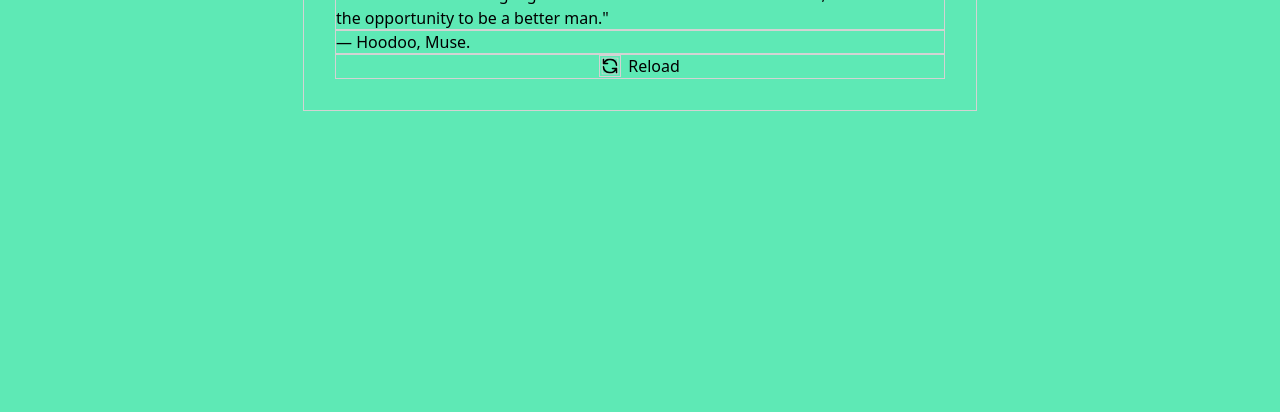
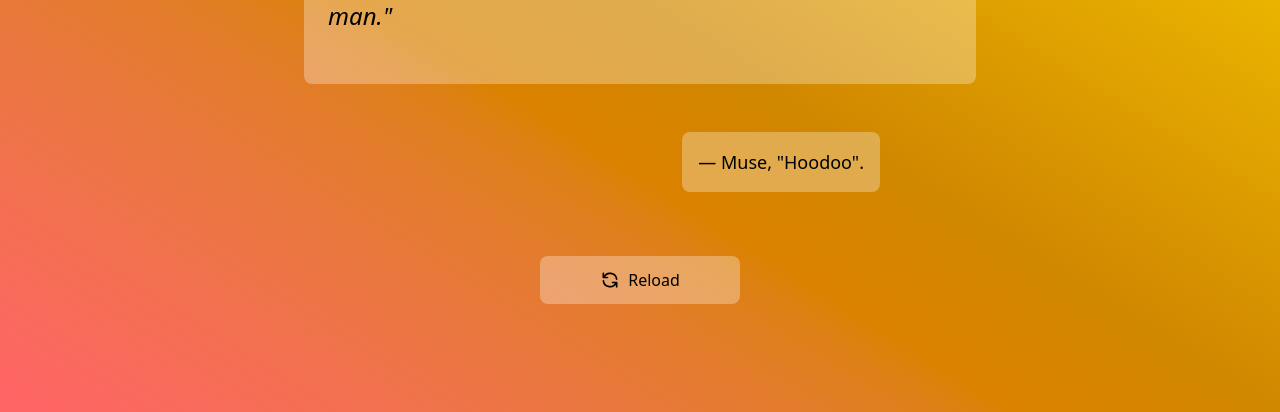
Before and after one commit to lumland03/lyric-generator, a website built with Vite: page index.html in a window 1280 px wide. Shown: the part 388-800 px from the top of the page. Built offline with nearby package versions, Linux system fonts and the light colour scheme.

Commit message:
updated quote formats and added backgrounds

```diff
--- a/index.html
+++ b/index.html
@@ -13,26 +13,26 @@
 
   </head>
 
-<body id="body" class="min-h-screen flex items-center justify-center bg-emerald-300">
+<body id="body" class="min-h-screen flex items-center justify-center bg-linear-to-tr from-red-400 via-yellow-600 to-yellow-300">
 
   <!-- Main Content Container   -->
-  <main class="p-8 max-w-2xl w-full relative">
+  <main class="p-8 max-w-2xl w-full relative m-4 ">
 
-    <h1 class=" text-center text-3xl bg-emerald-600">
+    <h1 class=" text-center text-5xl  bg-white/30 m-3 p-8 self-center rounded-lg text-white font-bold">
       Lyric Generator
     </h1>
 
-    <section class="">
+    <section class="p-4 m-4 backdrop:blur-2xl flex flex-col items-center justify-center rounded-lg ">
       <!--   -->
-      <blockquote id="quote-text" class="">
+      <blockquote id="quote-text" class=" m-4 p-6 bg-white/30 text-2xl italic rounded-lg w-2xl h-50 flex items-center justify-center text-left ">
         "And I've had recurring nightmares that I was loved for who I am, and missed the opportunity to be a better man."
       </blockquote>
-      <p id="quote-author" class="">
-        — Hoodoo, Muse.
+      <p id="quote-author" class=" bg-white/30 text-right m-8 p-4 self-end rounded-lg text-lg ">
+        — Muse, "Hoodoo".
       </p>
     </section>
 
-    <button id="refresh-btn" class="group w-full hover:bg-gray-100 flex items-center justify-center gap-2">
+    <button id="refresh-btn" class="group w-50  bg-white/30 hover:bg-gray-100 flex items-center justify-center gap-2 m-2 p-3 hover:duration-500 mx-auto rounded-lg">
       <svg class="w-5 h-5 transition-transform duration-300 group-hover:rotate-180" fill="none" stroke="currentColor" viewBox="0 0 24 24">
         <path stroke-linecap="round" stroke-linejoin="round" stroke-width="2" d="M4 4v5h.582m15.356 2A8.001 8.001 0 004.582 9m0 0H9m11 11v-5h-.581m0 0a8.003 8.003 0 01-15.357-2m15.357 2H15"></path>
       </svg>
--- a/src/script.js
+++ b/src/script.js
@@ -1,74 +1,87 @@
 console.log('👍 JS Connected');
 
 // Tailwind Background Utlities
-// const backgrounds = ["bg-red-300", "bg-green-300", "bg-blue-600  bg-emerald-300", ];
+const backgrounds = ["bg-gradient-to-r from-emerald-400 to-cyan-400", "bg-gradient-to-tr from-red-400 via-yellow-600 to-yellow-300", "bg-gradient-to-br from-slate-900 via-sky-900 to-slate-700", "bg-gradient-to-br from-zinc-900 via-cyan-600 to-blue-900", "bg-gradient-to-r from-cyan-500 to-blue-500", "bg-gradient-to-r from-emerald-500 to-emerald-900", "bg-gradient-to-br from-red-300 via-fuchsia-600 to-amber-300", "bg-gradient-to-tr from-rose-300 to-orange-600" ,];
 
 // Sample design quotes JSON data
 const quotes = [
   {
     quote: "And I've had recurring nightmares that I was loved for who I am, and missed the opportunity to be a better man.",
-    author: "Hoodoo, Muse",
-    background: "bg-[URL(/assets/hoodoo.png)] bg-cover bg-center"
+    author: 'Muse, "Hoodoo"',
+    // background: "bg-[url(./assets/hoodoo.png)] bg-contain bg-center"
+
   },
   {
     quote: "Oh my love was punished long ago, it took the death of hope to let you go.",
-    author: "Snuff, Slipknot",
-    background: "bg-[URL(/assets/snuff.png)] bg-cover bg-center"
+    author: 'Slipknot, "Snuff"',
+    // background: "bg-[url(./assets/snuff.png)] bg-contain bg-center "
+
   },
   {
     quote: "Now I think I understand how this world can overcome a man.",
-    author: "Fiction, Avenged Sevenfold",
-    background: "bg-[URl(/assets/fiction.png)] bg-cover bg-center"
+    author: 'Avenged Sevenfold, "Fiction"',
+    // background: "bg-[url(./assets/fiction.png)] bg-contain bg-center backdrop-blur-md"
+
   },
   {
     quote: "He who makes a beast out of himself gets rid of the pain of being a man.",
-    author: "Bat Country, Avenged Sevenfold",
-    background: "bg-[URL(/assets/batCountry.png)] bg-cover bg-center"
+    author: 'Avenged Sevenfold, "Bat Country"',
+    // background: "bg-[url(./assets/batCountry.png)] bg-contain bg-center "
+
   },
   {
     quote: "Only you can save me from my lack of self control.",
-    author: "Good Things Go, Linkin Park",
-    background: "bg-[URL(/assets/goodThings.png)] bg-cover bg-center"
+    author: 'Linkin Park, "Good Things Go"',
+    // background: "bg-[url(./assets/goodThings.png)] bg-conatin bg-center "
+
   },
   {
     quote: "I must've called a thousand times to tell you I'm sorry for everything that I've done.",
-    author: "Hello, Adele",
-    background: "bg-[URL(/assets/hello.png)] bg-cover bg-center"
+    author: 'Adele, "Hello"',
+    // background: "bg-[url(./assets/hello.png)] bg-contain bg-center"
+
   },
   {
     quote: "May I stand unshaken amid, amidst a crashing world?",
-    author: "Unshaken, D'Angelo",
-    background: "bg-[URL(/assets/unshaken.png)] bg-cover bg-center"
+    author: 'D’Angelo, "Unshaken"',
+    // background: "bg-[url(./assets/unshaken.png)] bg-contain bg-center"
+
   },
   {
     quote: "Oh Lord I'm still not sure what I stand for.",
-    author: "Some Nights, fun.",
-    background: "bg-[URL(/assets/someNights.png)] bg-cover bg-center"
+    author: 'fun., "Some Nights"',
+    // background: "bg-[url(./assets/someNights.png)] bg-contain bg-center"
+
   },
   {
     quote: "There shouldn't be this radio silence, but what are the options when someone great is gone?",
-    author: "Someone Great, LCD Soundsystem",
-    background: "bg-[URL(/assets/someoneGreat.png)] bg-cover bg-center"
+    author: 'LCD Soundsystem, "Someone Great"',
+    // background: "bg-[url(./assets/someoneGreat.png)] bg-contain bg-center"
+
   },
   {
     quote: "Don't hold on to the past it's a gas mask.",
-    author: "Gas Mask, Rare Americans",
-    background: "bg-[URL(/assets/gasMask.png)] bg-cover bg-center"
+    author: 'Rare Americans, "Gas Mask"',
+    // background: "bg-[url(./assets/gasMask.png)] bg-contain bg-center"
+
   },
   {
     quote: "Momma said there ain't nothing else to talk about, better go in that ring and knock 'em out or you better not come out.",
-    author: "Asshole, Eminem",
-    background: "bg-[URL(/assets/asshole.png)] bg-cover bg-center"
+    author: 'Eminem "Asshole"',
+    // background: "bg-[url(./assets/asshole.png)] bg-contain bg-center"
+
   },
   {
     quote: "People don't usually come back this way. From a place that was dark as I was in just to get to this place. Now let these words be like a switchblade to a hater's ribcage.",
-    author: "Lighters, Bad Meets Evil",
-    background: "bg-[URL(/assets/lighters.png)] bg-cover bg-center"
+    author: 'Bad Meets Evil, "Lighters"',
+    // background: "bg-[url(./assets/lighters.png)] bg-contain bg-center"
+
   },
   {
     quote: "Don't morn for me, you're not the one to place the blame. As bottles call my name, I won't see you tonight.",
-    author: "I Won't See You Tonight part 1, Avenged Sevenfold",
-    background: "bg-[URL(/assets/seeYouTonight.png)] bg-cover bg-center"
+    author: 'Avenged Sevenfold, "I Won’t See You Tonight"',
+    // background: "bg-[url(./assets/seeYouTonight.png)] bg-contain bg-center"
+
   },
 
 ];
@@ -90,8 +103,8 @@
 
   // Get random background
   const randomBgIndex = Math.floor(Math.random() * backgrounds.length);
-  // const newBackground = backgrounds[randomBgIndex];
-  const newBackground = selectedQuote.background;
+  const newBackground = backgrounds[randomBgIndex];
+  // const newBackground = selectedQuote.background;
   // Replace entire class attribute
   body.className = `${newBackground} min-h-screen flex items-center justify-center transition-all duration-700`;
 }
--- a/src/style.css
+++ b/src/style.css
@@ -4,6 +4,7 @@
 /* Diagnostic Styling
 - Delete when live to world (production phase)
 */
-* {
+/* * {
   outline : 1px solid lightgray;
-}
+
+} */
```
